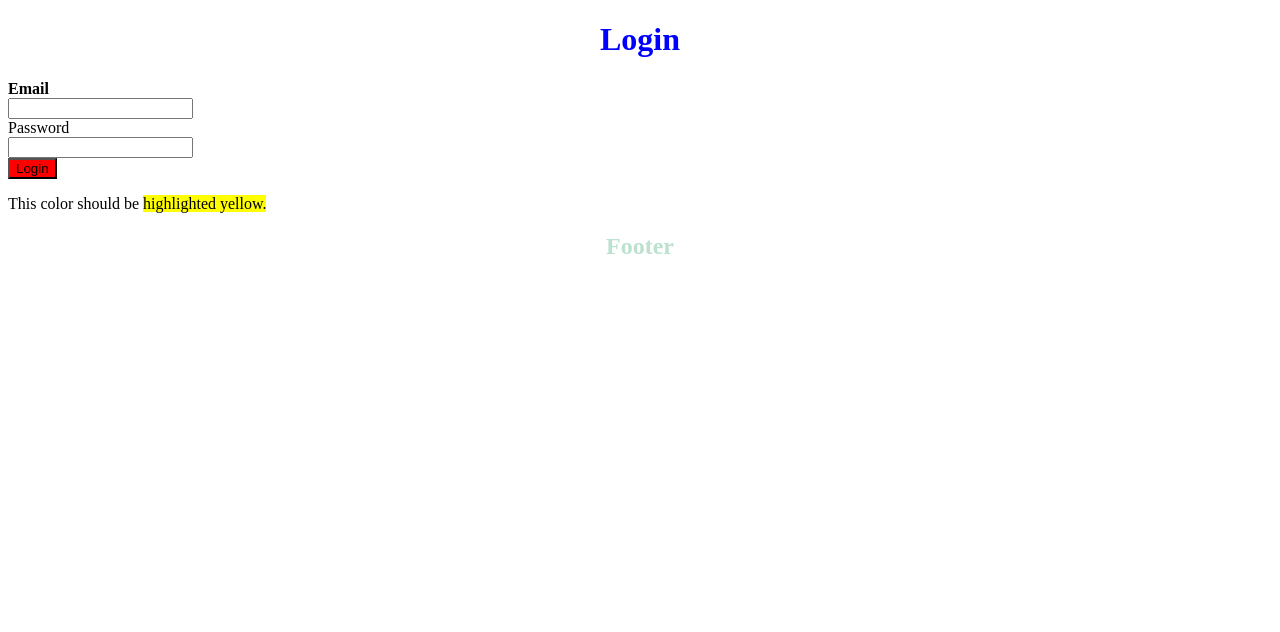
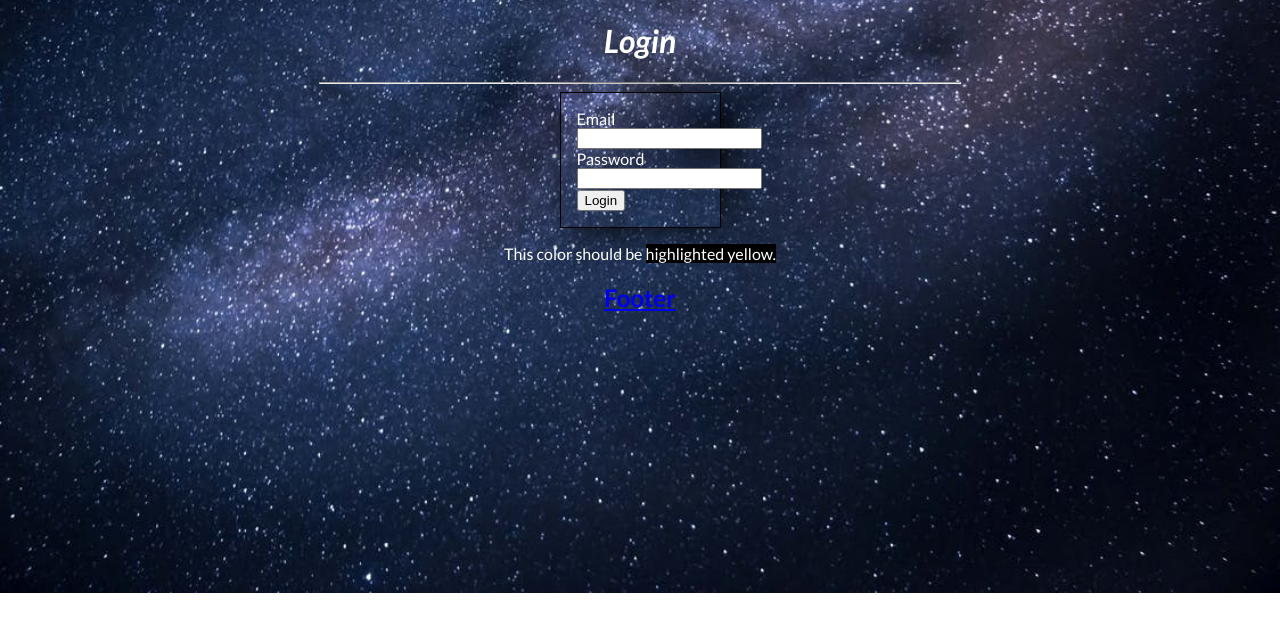
Before and after one commit to matrayu/CSS-Lecture, a plain HTML site: page index.html in a window 1280 px wide. Drawn offline with Linux system fonts and the light colour scheme.

Commit message:
finished css overview lectures

```diff
--- /dev/null
+++ b/app copy 2.css
@@ -0,0 +1,33 @@
+body {
+    font-family: 'Lato', sans-serif;
+    margin: 0;
+}
+
+h1 {
+    font-weight: bold;
+    font-style: italic;
+    text-decoration: underline;
+    color: red;
+    text-align: center;
+}
+
+h2 {
+    font-style: italic;
+}
+
+input, label {
+    display: block;
+}
+
+main {
+    margin-left: 3em;
+}
+
+button {
+    margin: 1em 0;
+    padding: 1em;
+}
+
+.noDecoration, a:link, a:visited {
+    text-decoration: none;
+}
--- /dev/null
+++ b/app copy.css
@@ -0,0 +1,40 @@
+
+/* Class Styles(.) */
+.text-center {
+    text-align: center;
+}
+
+.text-blue {
+    color: blue;
+}
+
+.highlight-yellow {
+    background-color: yellow;
+}
+
+/*h1 {
+    color: #d01313;
+}
+*/
+
+h2 {
+    color: rgba(74, 172, 123, 0.363)
+}
+
+/* IDs (#) Try not to use these often. Use camelCase*/
+#submitButton {
+    background: red;
+}
+
+/* Attributes ([]) */
+[for="email"] {
+    font-weight: bold;
+}
+
+input, label, button, .display-block {
+    display: block;
+}
+
+button {
+    display: strong;
+}
--- a/app.css
+++ b/app.css
@@ -1,38 +1,39 @@
+body {
+    font-family: 'Lato', sans-serif;
+    margin: 0;
+    background: url('./space.jpg');
+    color: white;
+    background-size: cover;
+    background-repeat: no-repeat;
+    background-position: center;
+}
 
-/* Class Styles(.) */
+form {
+    padding: 1em;
+    margin: 0 auto;
+    width: 127px;
+    border: 1px solid black;
+    box-shadow: 7px 4px 36px -4px rgba(0,0,0,0.9);
+}
+
+h1 {
+    font-weight: bold;
+    font-style: italic;
+    text-align: center;
+}
+
+input, label {
+    display: block;
+}
+
+hr {
+    width: 50%;
+}
+
 .text-center {
     text-align: center;
 }
 
-.text-blue {
-    color: blue;
+.highlight-yellow {
+    background-color: black;
 }
-
-.highlight-yellow {
-    background-color: yellow;
-}
-
-/*h1 {
-    color: #d01313;
-}
-*/
-
-h2 {
-    color: rgba(74, 172, 123, 0.363)
-}
-
-/* IDs (#) Try not to use these often. Use camelCase*/
-#submitButton {
-    background: red;
-}
-
-/* Attributes ([]) */
-[for="email"] {
-    font-weight: bold;
-}
-
-input, label, button, .display-block {
-    display: block;
-}
-
-test
--- a/index.html
+++ b/index.html
@@ -5,11 +5,13 @@
     <meta name="viewport" content="width=device-width, initial-scale=1.0">
     <meta http-equiv="X-UA-Compatible" content="ie=edge">
     <title>Covalence</title>
+    <link href="https://fonts.googleapis.com/css?family=Lato:300,300i,400,400i,700,700i,900,900i" rel="stylesheet">
     <link rel="stylesheet" href="app.css">
 </head>
 <body>
     <main>
         <h1 class="text-center text-blue">Login</h1>
+        <hr>
         <form>
             <label for="email">Email</label>
             <input type="email" name="email" required>
@@ -18,9 +20,9 @@
             <button id="submitButton">Login</button>
         </form>
         <p>
-            This color should be <span class="highlight-yellow"> highlighted yellow.</span>
+            <div class="text-center" id="text">This color should be <span class="highlight-yellow"> highlighted yellow.</span></div>
         </p>
-        <h2 class="text-center">Footer</h2>
+        <h2 class="text-center"> <a href="#">Footer</a></h2>
     </main>
 </body>
 </html>
```
Also changed, not shown: cssPositioning.css (added, +17 -0 lines), cssPositioning.html (added, +16 -0 lines), lakersbknd.png (added), space.jpg (added).
